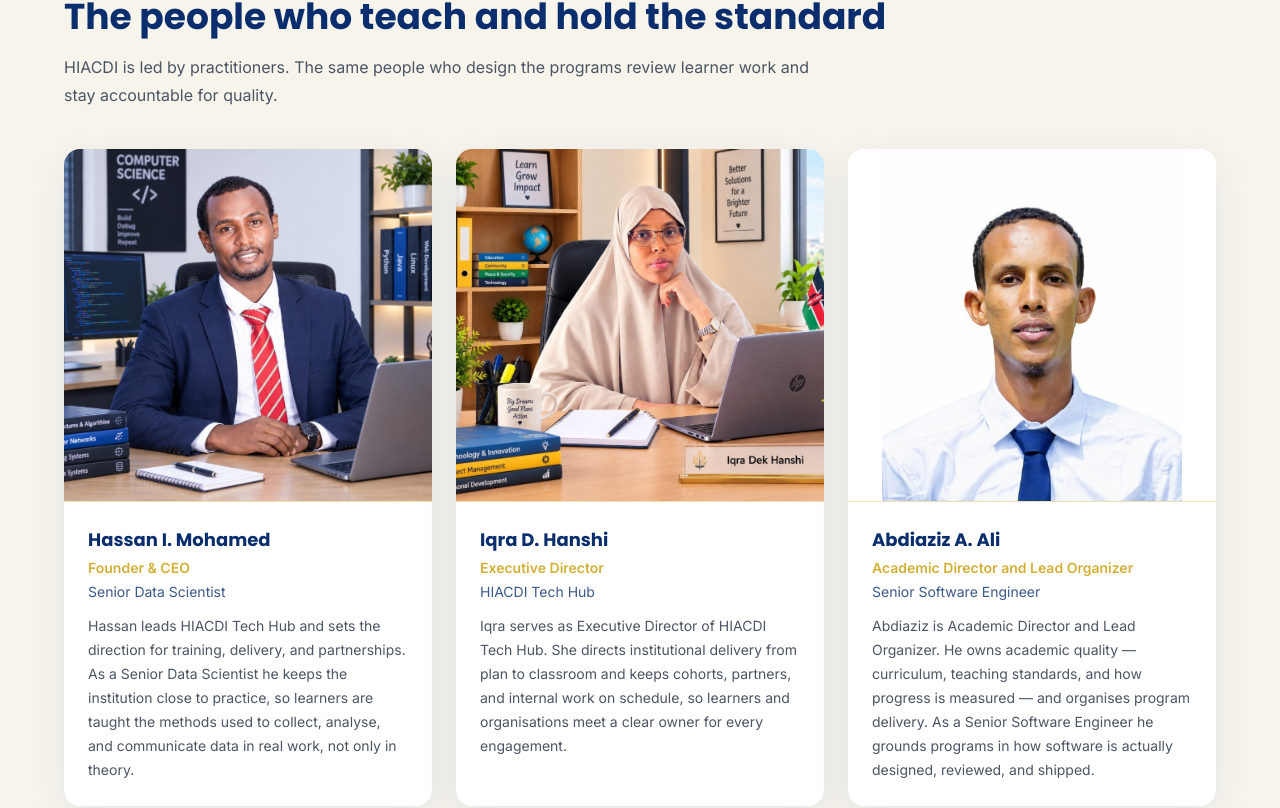
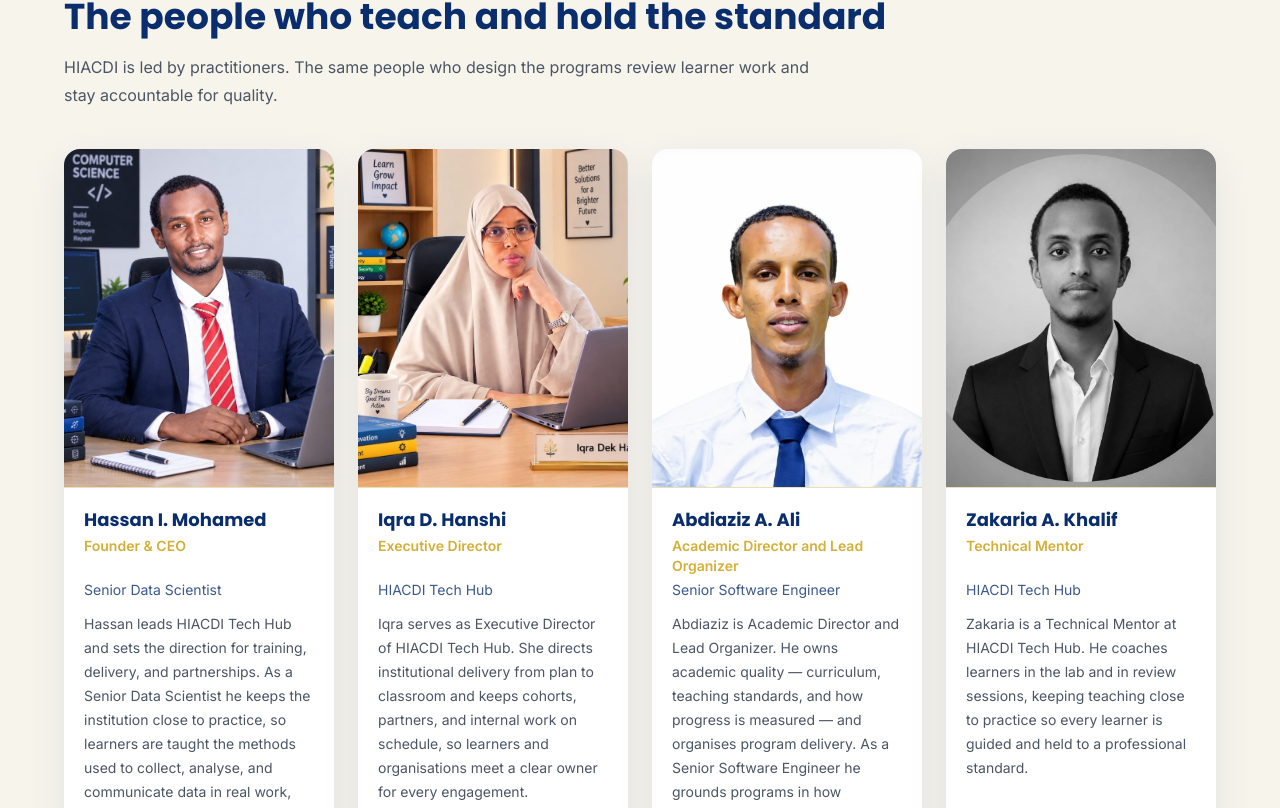
Before and after one commit to HAYBISH10/HassAz-Tech-Hub, a React (Vite) app in the folder Frontend/: page /about in a window 1280 px wide. Shown: the part 1468-2276 px from the top of the page. Built offline with nearby package versions, Linux system fonts and the light colour scheme; no server answers.

Commit message:
Make the four About Us leadership cards the same size and layout.

```diff
--- a/Frontend/src/data/about.js
+++ b/Frontend/src/data/about.js
@@ -44,6 +44,7 @@ export const about = {
       title: "Academic Director and Lead Organizer",
       role: "Senior Software Engineer",
       image: "/about/academic-director.png",
+      cover: true,
       bio: "Abdiaziz is Academic Director and Lead Organizer. He owns academic quality — curriculum, teaching standards, and how progress is measured — and organises program delivery. As a Senior Software Engineer he grounds programs in how software is actually designed, reviewed, and shipped.",
     },
     {
--- a/Frontend/src/pages/About.jsx
+++ b/Frontend/src/pages/About.jsx
@@ -51,25 +51,26 @@ export default function About() {
             HIACDI is led by practitioners. The same people who design the programs review learner
             work and stay accountable for quality.
           </p>
-          <div className="mt-10 grid gap-6 sm:grid-cols-2 lg:grid-cols-3">
+          <div className="mt-10 grid grid-cols-1 items-stretch gap-6 sm:grid-cols-2 lg:grid-cols-4">
             {about.team.map((person) => (
-              <article key={`${person.title}-${person.image}`} className="overflow-hidden rounded-2xl bg-white shadow-[0_12px_40px_rgba(10,46,109,0.08)]">
-                <div className="bg-white">
+              <article
+                key={`${person.title}-${person.image}`}
+                className="flex h-full flex-col overflow-hidden rounded-2xl bg-white shadow-[0_12px_40px_rgba(10,46,109,0.08)]"
+              >
+                <div className="aspect-[4/5] shrink-0 overflow-hidden bg-[#eef2f7]">
                   <img
                     src={person.image}
                     alt={`${person.name}, ${person.title}`}
                     loading="lazy"
                     decoding="async"
-                    className={`mx-auto h-80 w-full sm:h-[22rem] ${
-                      person.cover ? "object-cover object-[center_18%]" : "object-contain object-top"
-                    }`}
+                    className="h-full w-full object-cover object-[center_12%]"
                   />
                 </div>
-                <div className="border-t border-gold/40 p-6">
-                  <h3 className="font-heading text-lg font-bold text-navy">{person.name}</h3>
-                  <p className="mt-1 text-sm font-semibold text-gold">{person.title}</p>
-                  {person.role ? <p className="mt-1 text-sm text-navy/80">{person.role}</p> : null}
-                  <p className="mt-3 text-sm leading-6 text-muted">{person.bio}</p>
+                <div className="flex flex-1 flex-col border-t border-gold/40 p-5">
+                  <h3 className="font-heading text-lg font-bold leading-6 text-navy">{person.name}</h3>
+                  <p className="mt-1 min-h-[2.5rem] text-sm font-semibold leading-5 text-gold">{person.title}</p>
+                  <p className="mt-1 text-sm text-navy/80">{person.role || "\u00a0"}</p>
+                  <p className="mt-3 flex-1 text-sm leading-6 text-muted">{person.bio}</p>
                 </div>
               </article>
             ))}
```
